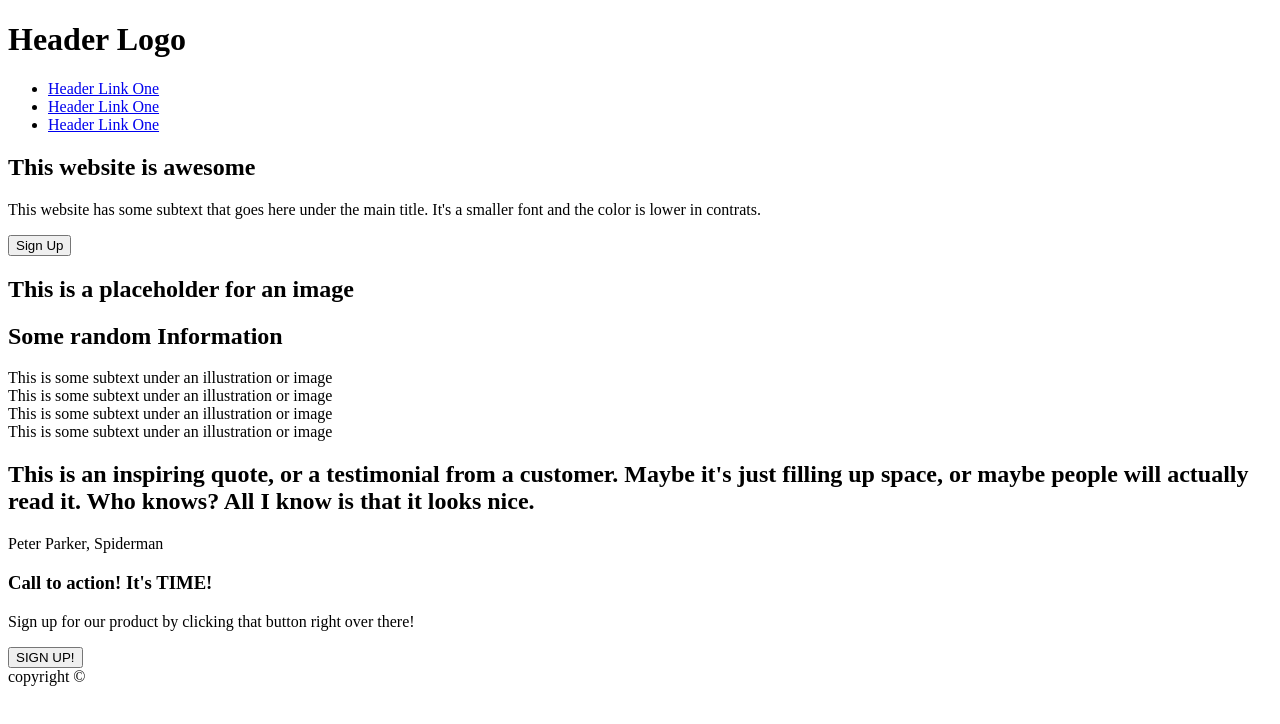
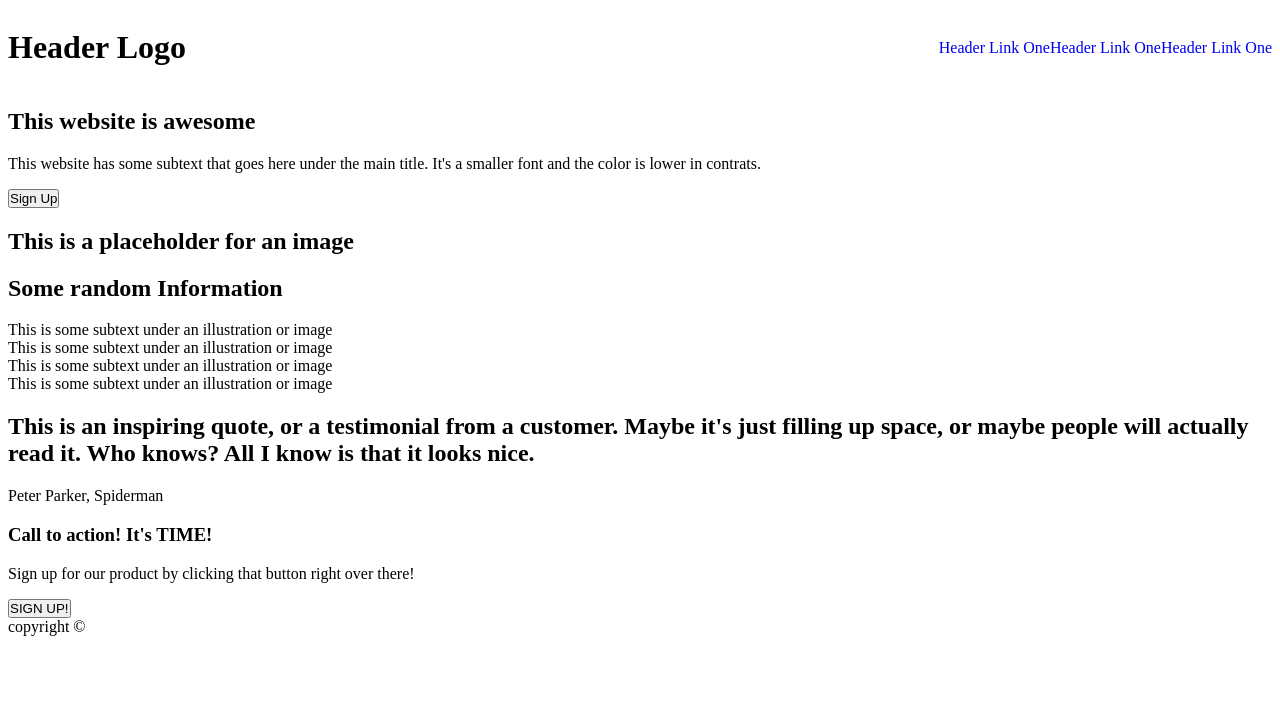
Before and after one commit to thebobuilder/landing-page, a plain HTML site: page index.html in a window 1280 px wide. Drawn offline with Linux system fonts and the light colour scheme.

Commit message:
Added some start css to style file. Will continue tomorrow

```diff
--- a/css/style.css
+++ b/css/style.css
@@ -0,0 +1,21 @@
+ * {
+    padding: 0;
+    box-sizing: border-box;
+    /* border: 1px solid green; */
+    list-style: none;
+    text-decoration: none;
+ }
+
+ header {
+    display: flex;
+    justify-content: space-between;
+    align-items: center;
+ }
+
+
+
+ ul {
+    display: flex;
+    justify-content: space-evenly;
+    align-items: center;
+ }
--- a/index.html
+++ b/index.html
@@ -3,7 +3,8 @@
 <head>
     <meta charset="UTF-8">
     <meta name="viewport" content="width=device-width, initial-scale=1.0">
-    <title>Document</title>
+    <link rel="stylesheet" href="./css/style.css">
+    <title>Landing Page</title>
 </head>
 <body>
     <header class="header">
```
